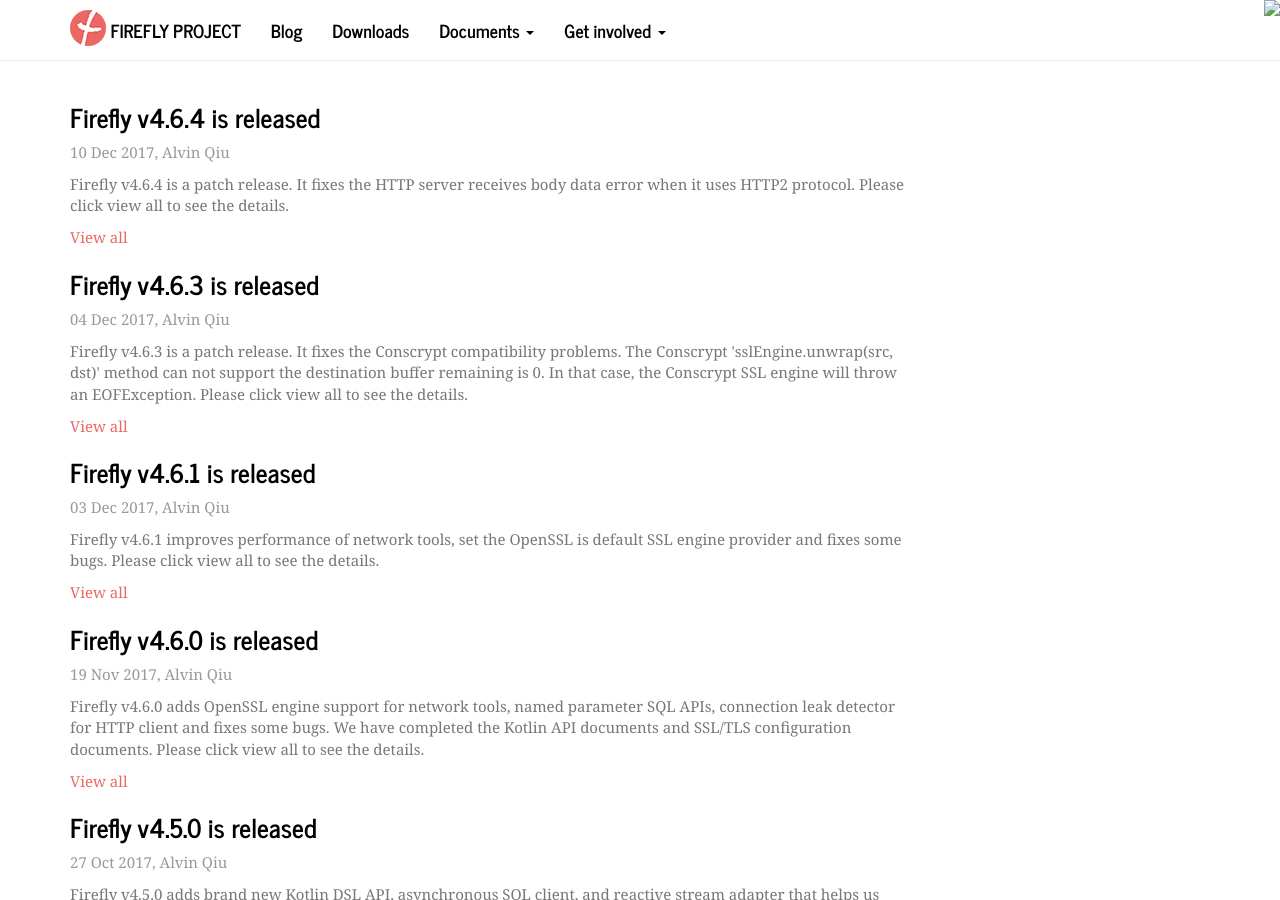
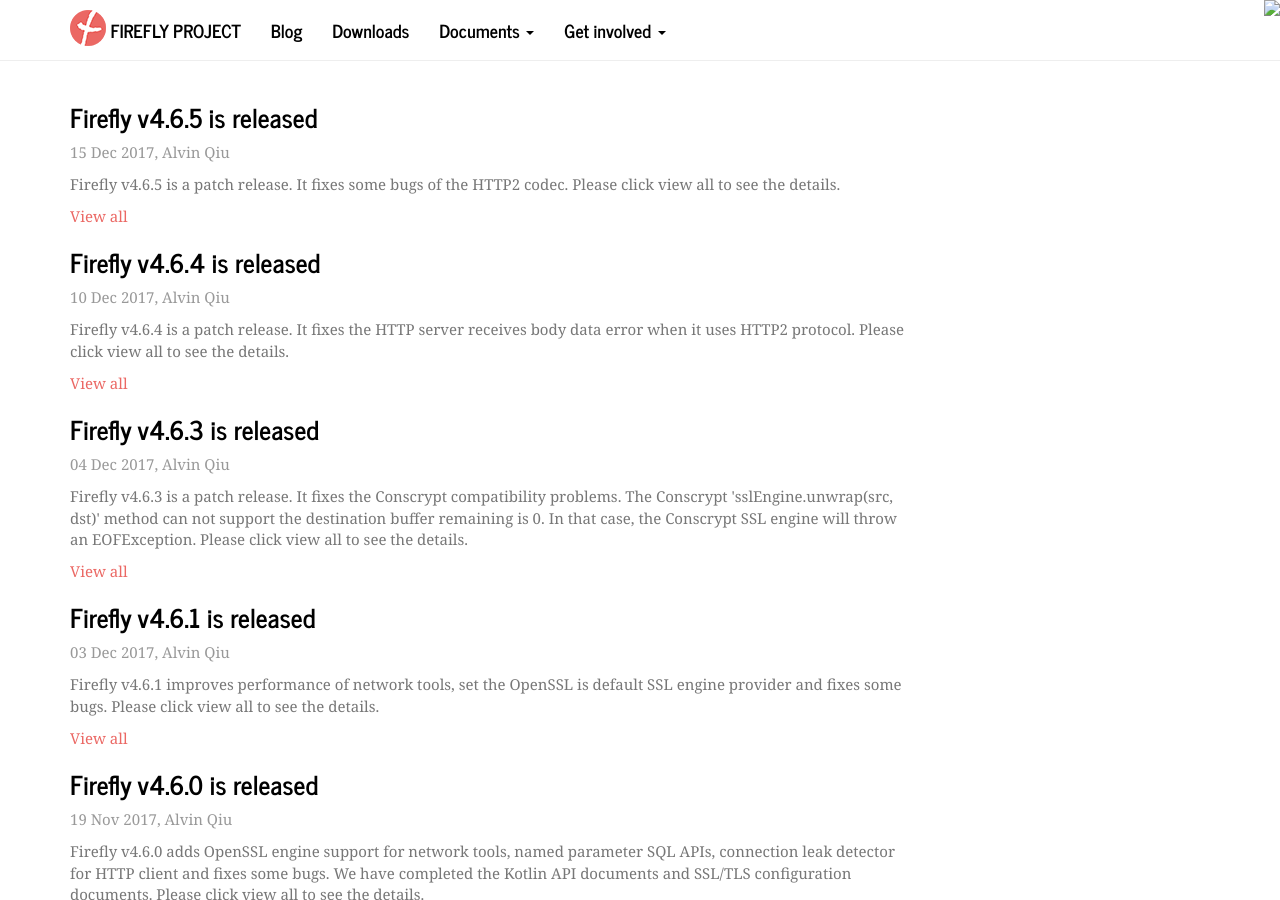
Before and after one commit to hypercube1024/firefly, a Jekyll site: the page built from blog/index.html, in a window 1280 px wide and 900 px high. Built offline with Jekyll 4.4.1, drawn with Linux system fonts in a browser that asks for light colours; the list of posts is cut into pages by our own code.

Commit message:
[chore]: 4.6.5 release

```diff
--- a/_data/global.yml
+++ b/_data/global.yml
@@ -1,4 +1,4 @@
 downloadURL : https://github.com/hypercube1024/firefly
 githubURL : https://github.com/hypercube1024/firefly
 qqgroupURL : http://qgc.qq.com/4691508
-releaseVersion : 4.6.4
+releaseVersion : 4.6.5
--- /dev/null
+++ b/_posts/2017-12-16-firefly-4.6.5-release.md
@@ -0,0 +1,16 @@
+---
+
+category : release
+title: Firefly v4.6.5 is released
+date: "2017-12-16 00:00:00 +0800"
+author: Alvin Qiu
+excerpt: Firefly v4.6.5 is a patch release. It fixes some bugs of the HTTP2 codec.  Please click view all to see the details.
+
+---
+<p class="text-muted"> {{ page.date | date_to_string }}, {{ page.author }}</p>
+
+Firefly v4.6.5 is a patch release. It fixes some bugs of the HTTP2 codec.
+
+Update log:
+1. Fix the FlowControlStrategy keeps around reset streams.
+2. Fix the HTTP2 stream reset leaves stream frames in the flusher.
```
